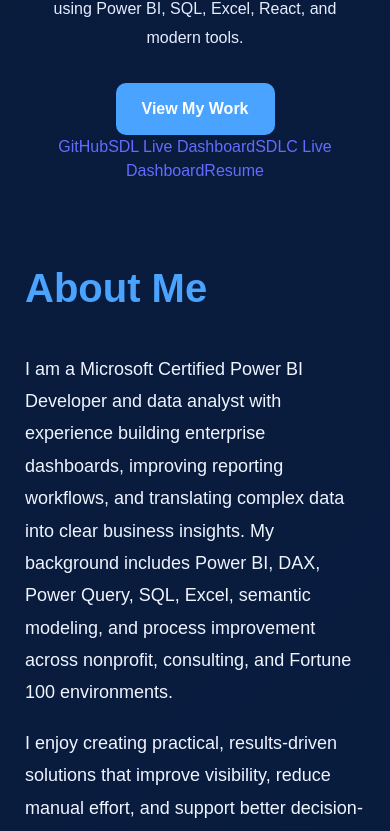
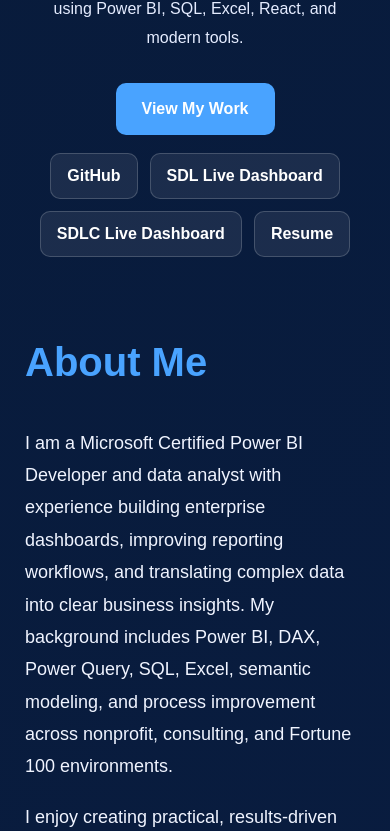
Before and after one commit to tamrat-dev-source/my-portfolio, a React (Vite) app: page / in a window 390 px wide. Shown: the part 800-1631 px from the top of the page. Built offline with nearby package versions, Linux system fonts and the light colour scheme.

Commit message:
Clean up App.css and top buttons

```diff
--- a/src/App.css
+++ b/src/App.css
@@ -121,6 +121,30 @@ body {
   transform: translateY(-2px);
 }
 
+.top-links {
+  display: flex;
+  flex-wrap: wrap;
+  gap: 12px;
+  margin-top: 18px;
+}
+
+.top-link-btn {
+  display: inline-block;
+  padding: 10px 16px;
+  border-radius: 10px;
+  background: rgba(255, 255, 255, 0.08);
+  color: #ffffff;
+  text-decoration: none;
+  font-weight: 600;
+  border: 1px solid rgba(255, 255, 255, 0.18);
+  transition: all 0.2s ease;
+}
+
+.top-link-btn:hover {
+  background: rgba(255, 255, 255, 0.16);
+  transform: translateY(-1px);
+}
+
 .hero-image-wrapper {
   flex: 1;
   display: flex;
@@ -175,6 +199,31 @@ body {
   margin-bottom: 14px;
 }
 
+.project-links {
+  margin-top: 12px;
+  margin-bottom: 8px;
+}
+
+.project-link-btn,
+.project-link {
+  display: inline-block;
+  padding: 10px 16px;
+  border-radius: 10px;
+  background: rgba(73, 163, 255, 0.14);
+  color: #8fc2ff;
+  text-decoration: none;
+  font-weight: 600;
+  border: 1px solid rgba(73, 163, 255, 0.22);
+  transition: all 0.2s ease;
+}
+
+.project-link-btn:hover,
+.project-link:hover {
+  background: rgba(73, 163, 255, 0.24);
+  color: #ffffff;
+  transform: translateY(-1px);
+}
+
 .project-image-wrapper {
   margin-top: 20px;
 }
@@ -186,12 +235,24 @@ body {
   margin-top: 20px;
 }
 
+.project-image-wrapper a,
+.project-image-grid a {
+  display: block;
+}
+
 .project-image {
   width: 100%;
   border-radius: 14px;
   border: 1px solid rgba(255, 255, 255, 0.12);
   box-shadow: 0 8px 20px rgba(0, 0, 0, 0.25);
   display: block;
+  cursor: pointer;
+  transition: transform 0.25s ease, box-shadow 0.25s ease;
+}
+
+.project-image:hover {
+  transform: scale(1.02);
+  box-shadow: 0 12px 26px rgba(0, 0, 0, 0.35);
 }
 
 .skills-category {
@@ -321,7 +382,8 @@ body {
     height: 220px;
   }
 
-  .hero-buttons {
+  .hero-buttons,
+  .top-links {
     justify-content: center;
   }
 
@@ -342,17 +404,3 @@ body {
     padding: 30px 20px 40px;
   }
 }
-.project-image-wrapper a,
-.project-image-grid a {
-  display: block;
-}
-
-.project-image {
-  cursor: pointer;
-  transition: transform 0.25s ease, box-shadow 0.25s ease;
-}
-
-.project-image:hover {
-  transform: scale(1.02);
-  box-shadow: 0 12px 26px rgba(0, 0, 0, 0.35);
-}
```
